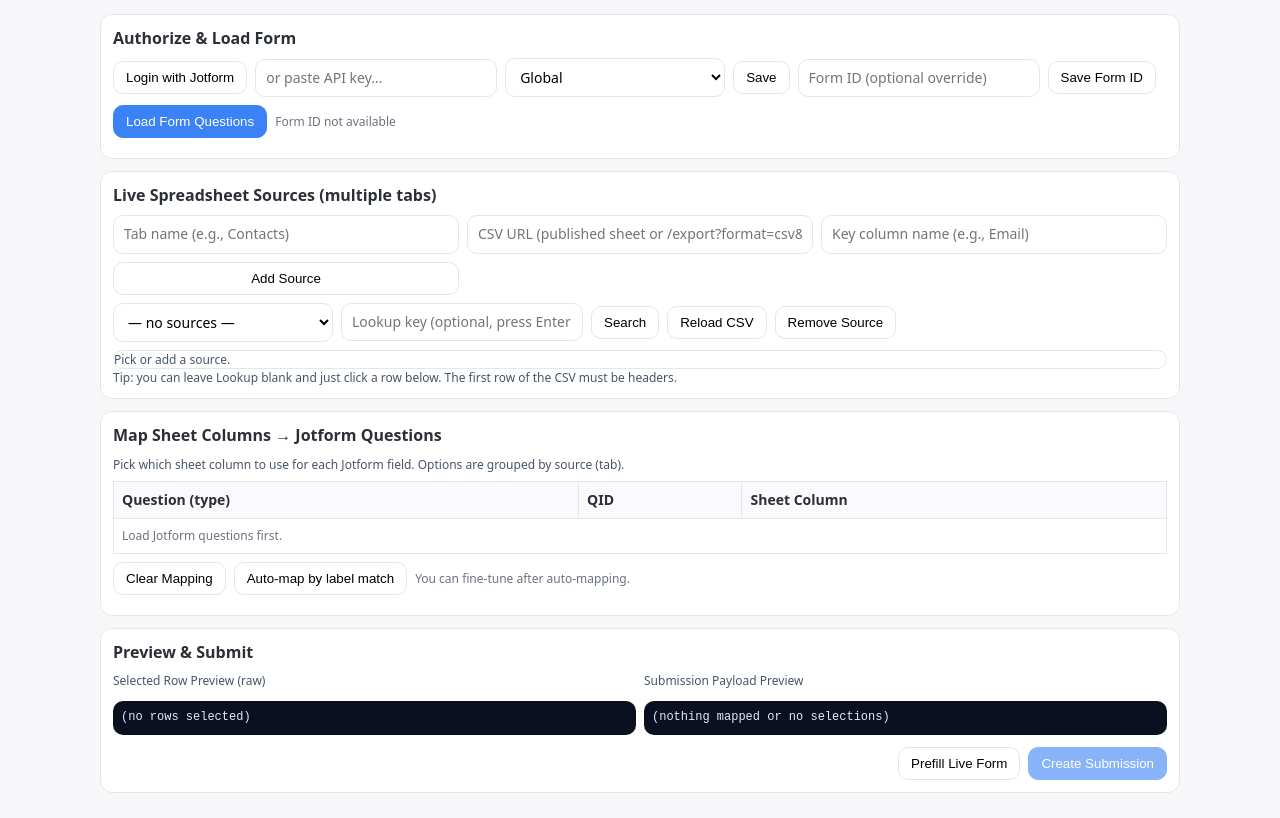
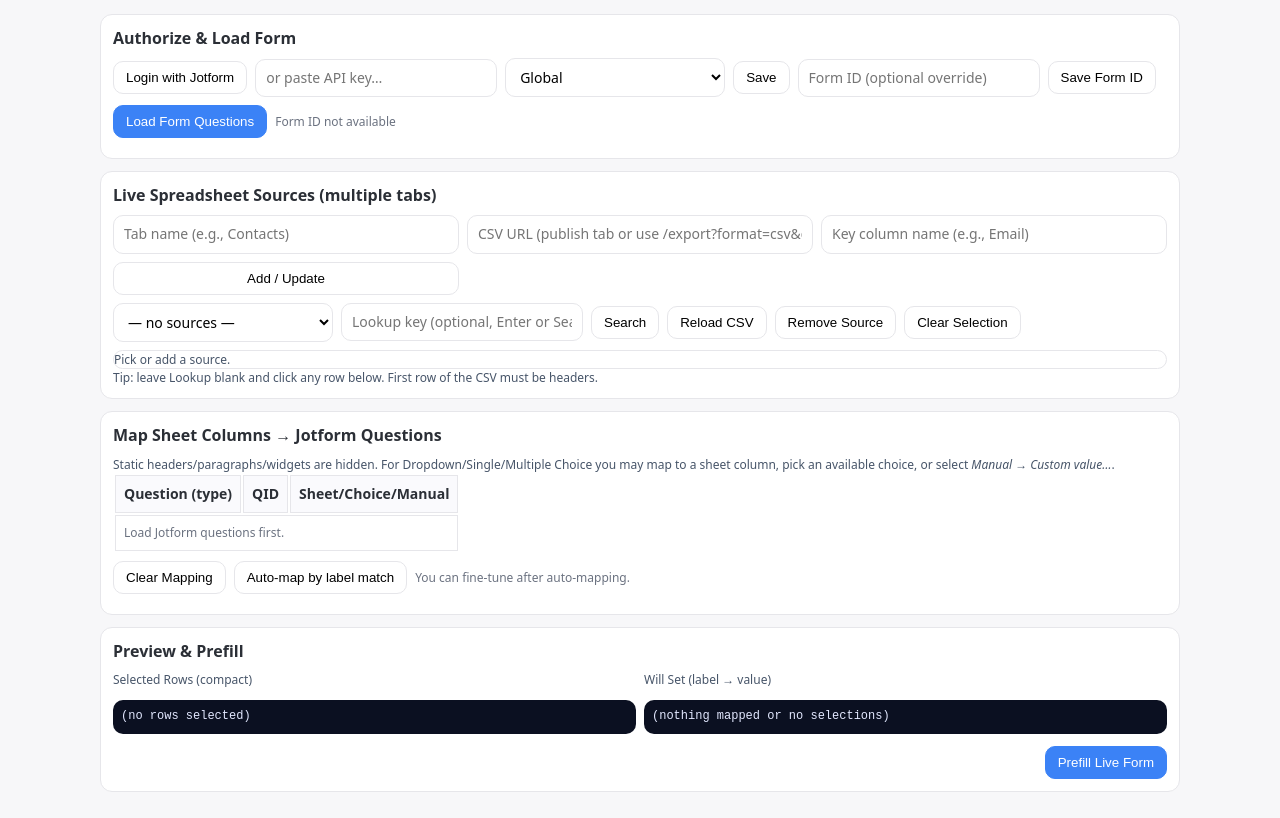
Before and after one commit to SphynxGitHub/spreadsheet-prefill, a plain HTML site: page index.html in a window 1280 px wide. Drawn offline with Linux system fonts and the light colour scheme; a script that the page names is missing.

Commit message:
Update index.html

```diff
--- a/index.html
+++ b/index.html
@@ -2,7 +2,7 @@
 <html>
 <head>
   <meta charset="utf-8" />
-  <title>Live Sheet → Jotform Prefill & Submit</title>
+  <title>Live Sheet → Jotform Prefill</title>
   <meta name="viewport" content="width=device-width,initial-scale=1" />
   <script src="https://js.jotform.com/JotFormCustomWidget.min.js"></script>
   <script src="https://js.jotform.com/JotForm.js"></script>
@@ -12,38 +12,36 @@
       --bg:#f7f7f9; --card:#fff; --line:#e6e6ea; --text:#2b2f36; --muted:#6b7280; --accent:#3b82f6; --ok:#16a34a; --err:#dc2626;
       --radius:12px;
     }
-    html,body{height:100%; margin:0; padding:0; background:var(--bg); color:var(--text); font:14px/1.45 system-ui,Segoe UI,Roboto,Arial,sans-serif}
-    /* scroll inside widget instead of the whole iframe */
-    .wrap{
-      max-width:1080px; margin:0 auto; padding:14px;
-      max-height:calc(100vh - 20px); overflow:auto;
-      -webkit-overflow-scrolling:touch; overscroll-behavior:contain;
+    html,body{height:100%; margin:0;padding:0;background:var(--bg);color:var(--text);font:14px/1.45 system-ui,Segoe UI,Roboto,Arial,sans-serif}
+    .wrap{max-width:1080px;margin:0 auto;padding:14px; max-height:100vh; overflow:auto; -webkit-overflow-scrolling:touch; overscroll-behavior:contain}
+    .wrap{ overflow-x:hidden }
+    table{ width:100%; overflow-x:auto; display:block }
+
+    .card{background:var(--card);border:1px solid var(--line);border-radius:var(--radius);padding:12px;margin-bottom:12px}
+    h3{margin:0 0 8px 0;font-size:16px}
+    .row{display:flex;flex-wrap:wrap;gap:8px;align-items:center;margin:8px 0}
+    input[type="text"], input[type="password"], select, textarea{
+      border:1px solid var(--line);border-radius:10px;padding:8px 10px;background:#fff;min-width:220px;font:inherit
     }
-    .card{background:var(--card); border:1px solid var(--line); border-radius:var(--radius); padding:12px; margin-bottom:12px}
-    h3{margin:0 0 8px 0; font-size:16px}
-    .row{display:flex; flex-wrap:wrap; gap:8px; align-items:center; margin:8px 0}
-    input[type="text"], input[type="password"], select, textarea{
-      border:1px solid var(--line); border-radius:10px; padding:8px 10px; background:#fff; min-width:220px; font:inherit
-    }
-    textarea{width:100%; min-height:80px}
-    .btn{border:1px solid var(--line); background:#fff; border-radius:10px; padding:8px 12px; cursor:pointer}
-    .btn.primary{background:var(--accent); color:#fff; border-color:var(--accent)}
+    textarea{width:100%;min-height:80px}
+    .btn{border:1px solid var(--line);background:#fff;border-radius:10px;padding:8px 12px;cursor:pointer}
+    .btn.primary{background:var(--accent);color:#fff;border-color:var(--accent)}
     .btn[disabled]{opacity:.6; cursor:not-allowed}
-    .muted{color:var(--muted); font-size:12px}
-    .ok{color:#065f46; background:#ecfdf5; border:1px solid #bbf7d0; padding:8px; border-radius:10px; margin:6px 0; display:none}
-    .err{color:#991b1b; background:#fef2f2; border:1px solid #fecaca; padding:8px; border-radius:10px; margin:6px 0; display:none}
-    .grid{display:grid; grid-template-columns:repeat(auto-fit, minmax(260px,1fr)); gap:8px}
-    table{width:100%; border-collapse:collapse; margin-top:8px}
-    th,td{border:1px solid var(--line); padding:8px; vertical-align:top}
-    th{background:#fafafd; text-align:left}
-    .list{max-height:240px; overflow:auto; border:1px solid var(--line); border-radius:10px}
-    .list table{margin:0; border-collapse:separate; border-spacing:0}
+    .muted{color:var(--muted);font-size:12px}
+    .ok{color:#065f46;background:#ecfdf5;border:1px solid #bbf7d0;padding:8px;border-radius:10px;margin:6px 0;display:none}
+    .err{color:#991b1b;background:#fef2f2;border:1px solid #fecaca;padding:8px;border-radius:10px;margin:6px 0;display:none}
+    .grid{display:grid;grid-template-columns:repeat(auto-fit,minmax(260px,1fr));gap:8px}
+    th,td{border:1px solid var(--line);padding:8px;vertical-align:top}
+    th{background:#fafafd;text-align:left}
+    .list{max-height:240px;overflow:auto;border:1px solid var(--line);border-radius:10px}
+    .list table{margin:0;border-collapse:separate;border-spacing:0}
     .list th, .list td{border-width:0 0 1px 0}
     .list tr:hover{background:#fafafa}
-    .flex-end{display:flex; justify-content:flex-end; gap:8px}
-    .mini{font-size:12px; color:#475569}
-    /* horizontal scroll wrapper for wide tables */
-    .hscroll{overflow-x:auto}
+    .flex-end{display:flex;justify-content:flex-end;gap:8px}
+    .mini{font-size:12px;color:#475569}
+    .chip{display:inline-flex;align-items:center;gap:6px;padding:2px 8px;border-radius:999px;border:1px solid var(--line);margin:2px;background:#f8fafc}
+    .chip b{font-weight:600}
+    .chip button{border:none;background:transparent;cursor:pointer;color:#ef4444}
   </style>
 </head>
 <body>
@@ -74,37 +72,37 @@
   <!-- Sources -->
   <div class="card">
     <h3>Live Spreadsheet Sources (multiple tabs)</h3>
-
-    <!-- Add Source (REQUIRED by app.js) -->
-    <div class="grid" style="margin-bottom:8px">
+    <div class="grid">
       <input id="srcName" type="text" placeholder="Tab name (e.g., Contacts)" />
-      <input id="srcUrl" type="text" placeholder="CSV URL (published sheet or /export?format=csv&gid=)" />
+      <input id="srcUrl" type="text" placeholder="CSV URL (publish tab or use /export?format=csv&gid=)" />
       <input id="srcKeyCol" type="text" placeholder="Key column name (e.g., Email)" />
-      <button id="addSource" class="btn">Add Source</button>
+      <button id="addSource" class="btn">Add / Update</button>
     </div>
-
     <div class="row">
       <select id="activeSource"></select>
-      <input id="lookupVal" type="text" placeholder="Lookup key (optional, press Enter or Search)" />
+      <input id="lookupVal" type="text" placeholder="Lookup key (optional, Enter or Search)" />
       <button id="btnSearch" class="btn">Search</button>
       <button id="btnReloadCsv" class="btn">Reload CSV</button>
       <button id="btnRemoveSource" class="btn">Remove Source</button>
+      <button id="btnClearSelection" class="btn">Clear Selection</button>
+      <span id="selectedHint" class="mini"></span>
     </div>
-
     <div class="list" id="rowsList" aria-live="polite"></div>
-    <div class="mini">Tip: you can leave Lookup blank and just click a row below. The first row of the CSV must be headers.</div>
+    <div id="selectedChips" class="mini"></div>
+    <div class="mini">Tip: leave Lookup blank and click any row below. First row of the CSV must be headers.</div>
   </div>
 
   <!-- Mapping -->
   <div class="card">
     <h3>Map Sheet Columns → Jotform Questions</h3>
-    <div class="mini">Pick which sheet column to use for each Jotform field. Options are grouped by source (tab).</div>
-    <div class="hscroll">
+    <div class="mini">
+      Static headers/paragraphs/widgets are hidden. For Dropdown/Single/Multiple Choice you may map to a sheet column,
+      pick an available choice, or select <i>Manual → Custom value…</i>.
+    </div>
     <table id="mapTable">
-        <thead><tr><th>Question (type)</th><th>QID</th><th>Sheet Column</th></tr></thead>
+      <thead><tr><th>Question (type)</th><th>QID</th><th>Sheet/Choice/Manual</th></tr></thead>
       <tbody></tbody>
     </table>
-    </div>
     <div class="row">
       <button id="clearMap" class="btn">Clear Mapping</button>
       <button id="autoMap" class="btn">Auto-map by label match</button>
@@ -112,26 +110,24 @@
     </div>
   </div>
 
-<!-- Preview & Submit -->
+  <!-- Preview & Prefill -->
   <div class="card">
-  <h3>Preview & Submit</h3>
+    <h3>Preview & Prefill</h3>
     <div class="grid">
       <div>
-      <div class="mini">Selected Row Preview (raw)</div>
+        <div class="mini">Selected Rows (compact)</div>
         <pre id="rowPreview" style="max-height:200px;overflow:auto;background:#0b1021;color:#e3e8ff;border-radius:10px;padding:8px;font-size:12px;"></pre>
       </div>
       <div>
-      <div class="mini">Submission Payload Preview</div>
+        <div class="mini">Will Set (label → value)</div>
         <pre id="payloadPreview" style="max-height:200px;overflow:auto;background:#0b1021;color:#e3e8ff;border-radius:10px;padding:8px;font-size:12px;"></pre>
       </div>
     </div>
     <div class="flex-end">
-    <!-- NEW: prefill-only button -->
-    <button id="prefillBtn" class="btn">Prefill Live Form</button>
-    <!-- keep for future; disabled for now -->
-    <button id="createSubmit" class="btn primary" disabled title="API submit is disabled; using live prefill instead.">Create Submission</button>
+      <button id="prefillBtn" class="btn primary">Prefill Live Form</button>
     </div>
     <div id="resultBox"></div>
+  </div>
 </div>
 
 <script src="app.js"></script>
```
Lines whose indentation alone changed are shown as unchanged.
